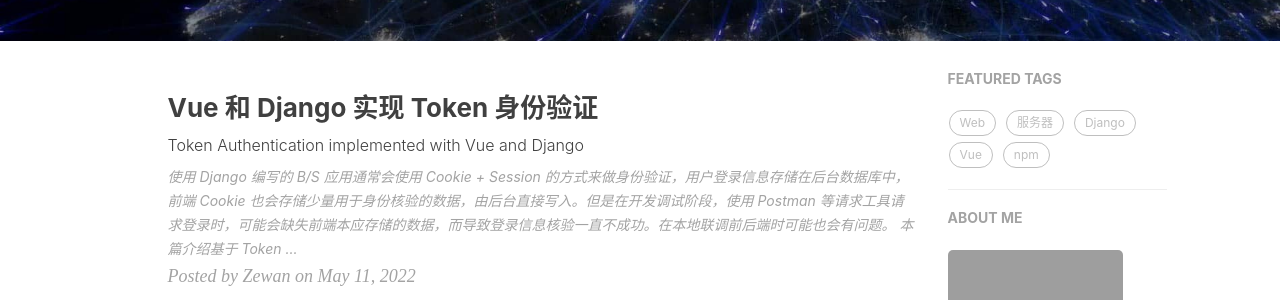
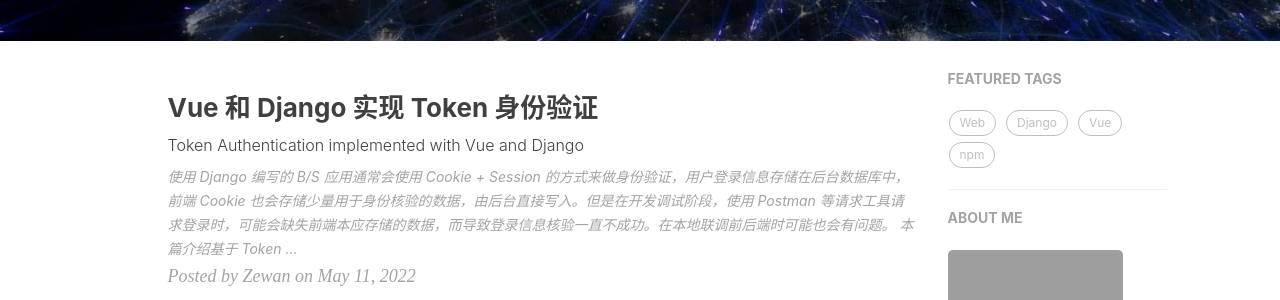
Before and after one commit to ZewanHuang/zewan-blog, a Jekyll site: the page built from index.html, in a window 1280 px wide and 900 px high. Shown: the part 377-677 px from the top of the window. Built offline with Jekyll 4.4.1, drawn with Linux system fonts in a browser that asks for light colours; nearby versions of some CDN libraries; some web fonts are replaced; the list of posts is cut into pages by our own code; comment, search, counter and statistics services are not loaded; grey boxes are pictures that could not be loaded.

Commit message:
refactor(tag): 删除服务器tag

```diff
--- a/_posts/web/2021-06-24-deploy-django-vue.md
+++ b/_posts/web/2021-06-24-deploy-django-vue.md
@@ -11,7 +11,6 @@
     - 部署
     - Vue
     - Django
-    - 服务器
 ---
 
 本篇记录我在一个全新服务器上部署 Vue 和 Django 前后端项目的全过程，内容包括服务器初始配置、安装 Django 虚拟环境、python web 服务器 uWSGI 和反向代理 Nginx 的使用，以及报错的纠正等。
--- a/_posts/web/2022-05-02-server-mysql.md
+++ b/_posts/web/2022-05-02-server-mysql.md
@@ -9,7 +9,6 @@
 header-style: text
 tags:
     - MySQL
-    - 服务器
     - Linux
     - Web
 ---
```
